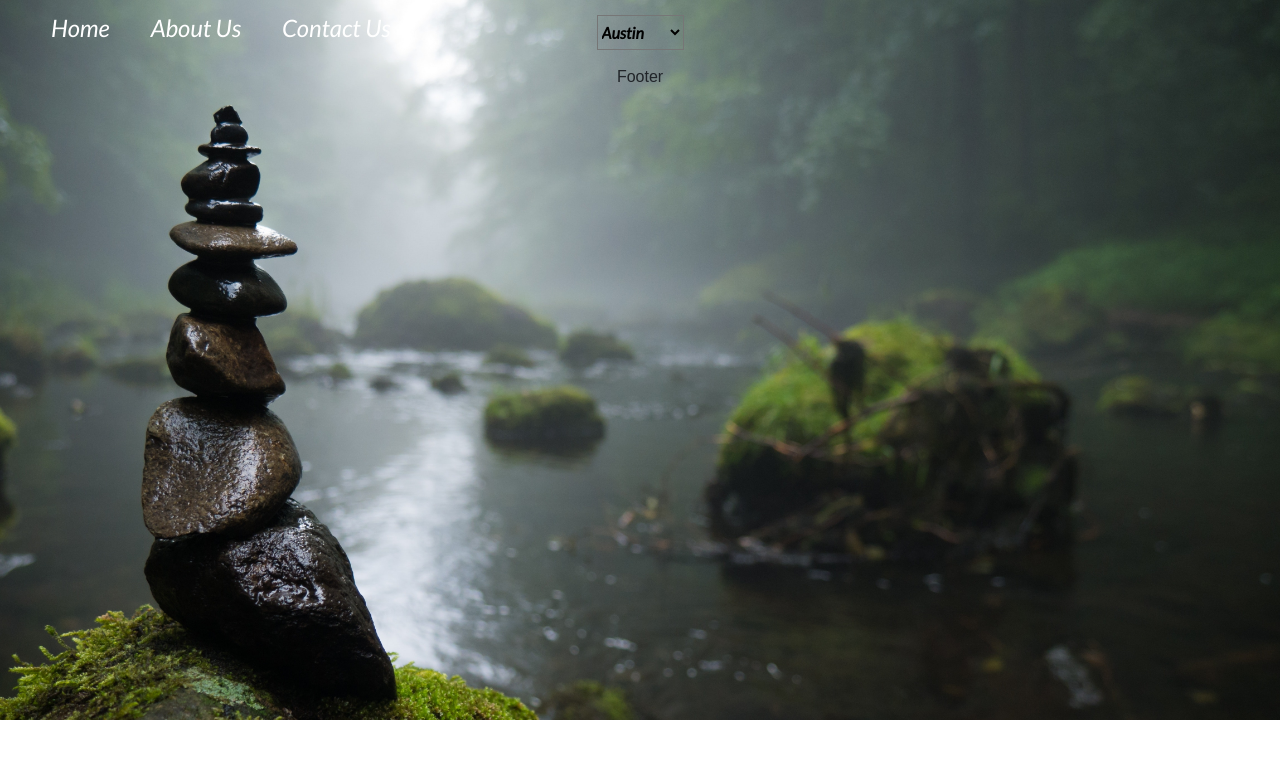
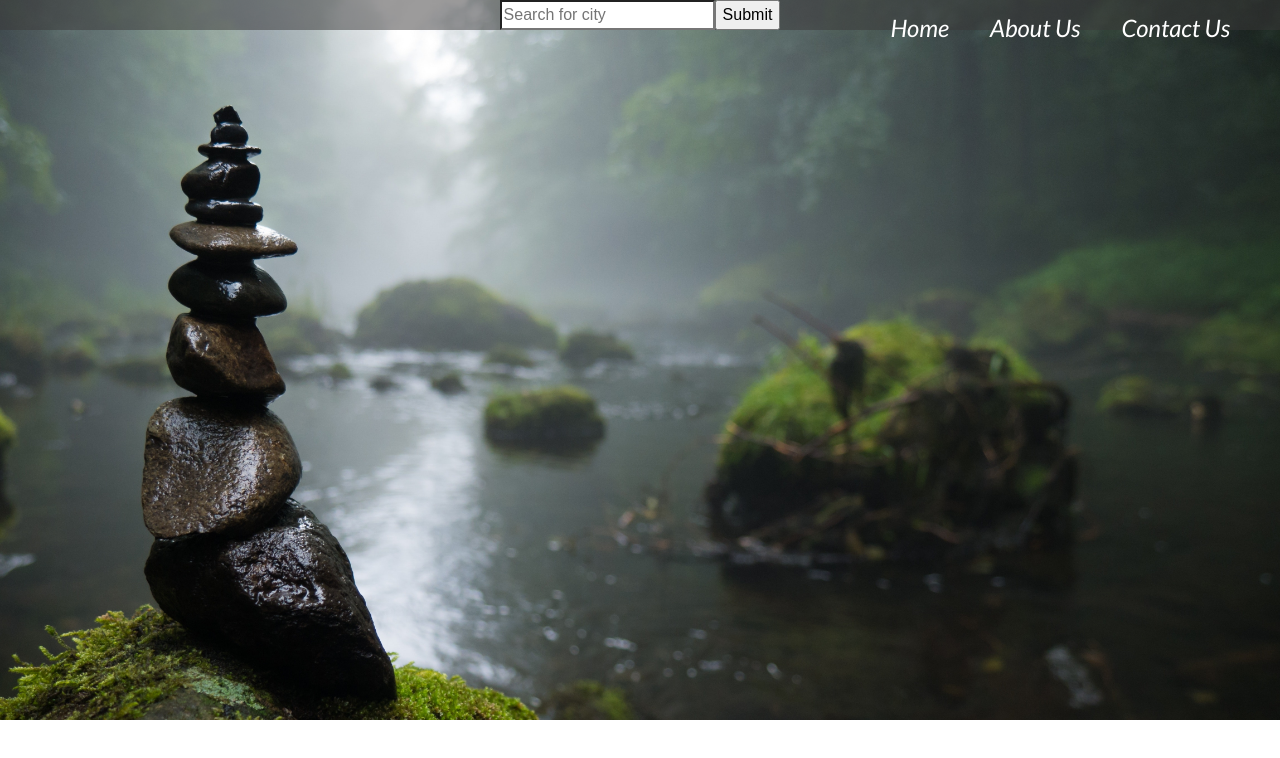
Before and after one commit to priyaamithun/weatherapp, a React (Create React App) app: page / in a window 1280 px wide. Shown: the top 758 px of the page. Built offline with nearby package versions, Linux system fonts and the light colour scheme.

Commit message:
new commit

```diff
--- a/src/Weather/WeatherBody/Weather.css
+++ /dev/null
@@ -1,18 +0,0 @@
-body{
-    background: url(./images/fog-foggy-forest-158607.jpg);
-    background-size: cover;
-    background-repeat: no-repeat;
-    background-position-y: top;
-}
-
-
-.search{
-margin:15px 20px;
-position: relative;
-height:35px;
-background-color: transparent;
-font-style: italic;
-font-family:'Lato', sans-serif;
-font-weight: bold;
-
-}
--- /dev/null
+++ b/src/Weather/WeatherBody/WeatherBody.css
@@ -0,0 +1,21 @@
+body{
+    background: url(./images/fog-foggy-forest-158607.jpg);
+    background-size: cover;
+    background-repeat: no-repeat;
+    background-position-y: top;
+}
+
+.Navbar{
+    background: rgba(59, 56, 56, 0.5);
+}
+.search{
+margin:0px 20px;
+position: relative;
+height:35px;
+background-color: transparent;
+font-style: italic;
+font-family:'Lato', sans-serif;
+font-weight: bold;
+color: wheat;
+
+}
--- a/src/Weather/WeatherBody/WeatherBody.tsx
+++ b/src/Weather/WeatherBody/WeatherBody.tsx
@@ -1,13 +1,13 @@
 import * as React from 'react';
 
-import { WeatherFooter, WeatherHeader } from '..';
+import { WeatherHeader } from '..';
 
 import WeatherBodyStore from './WeatherBodyStore';
 
 import WeatherCard from './WeatherCard/WeatherCard';
 
 import { observer } from 'mobx-react';
-import './Weather.css';
+import './WeatherBody.css';
 
 export interface Props {
 
@@ -21,32 +21,30 @@ export class WeatherBody extends React.Component<Props, {}> {
 
         let search = (
 <div>
-<select className="search" onChange={(e) => this.store.onWeatherselected(e)}>
+{/* <select className="search" onSubmit={(e) => this.store.onWeatherselected(e)}>
 <option value="austin, us">Austin</option>
 <option value="london, uk">London</option>
 <option value="singapore, sg">Singapore</option>
-</select>
+</select> */}
+
+<input type="search" placeholder="Search for city"/>
+<input type="submit" onSubmit={(e) => this.store.onWeatherselected(e)}/>
 </div>
 );
         return (
 
         <div>
+<div className="Navbar">
             <WeatherHeader />
 
             {search}
+            </div>
                 {
-
-                    this.store.cards.map(m => {
-
-                        return(<WeatherCard key={m.id} model={m} onClose={this.store.onClose} />);
-
-                    })
-
-                }
-
-            <WeatherFooter />
-
-        </div>
+this.store.cards.map(m => {
+return(<WeatherCard key={m.id} model={m} onClose={this.store.onClose} />);
+})
+}
+</div>
 
         );
 
--- a/src/Weather/WeatherBody/WeatherBodyStore.tsx
+++ b/src/Weather/WeatherBody/WeatherBodyStore.tsx
@@ -15,7 +15,7 @@ export class WeatherBodyStore extends BaseStore {
     }
 
     onWeatherselected(e: any) {
-        this.loadCards(e.target.value);
+        this.loadCards(e.target.elements.city.value);
     }
 
     loadCards = async(city: string) => {
--- a/src/Weather/WeatherBody/WeatherCard/WeatherCard.css
+++ b/src/Weather/WeatherBody/WeatherCard/WeatherCard.css
@@ -1,15 +1,16 @@
 
 .Cards{
-
+    margin-top:50px;
     display:inline-block;
 
 
 }
 .CardBody{
+    background-color: rgba(65, 60, 60, 0.5);
+
     padding-top:60px;
-    background-color: #5b5857;
     color:#c66c59;
-    box-shadow: 10px 10px 8px #807e7e;
+    box-shadow: 5px 5px 5px #807e7e;
     height:22rem;
 
 
@@ -25,12 +26,12 @@
 
 
 }
-.button{
+.btn{
     background-color: #a58781;
     color:white;
     left:280px;
     position: absolute;
 }
-.button:hover{
+.btn:hover{
     color:white;
 }
--- a/src/Weather/WeatherBody/WeatherCard/WeatherCard.tsx
+++ b/src/Weather/WeatherBody/WeatherCard/WeatherCard.tsx
@@ -11,14 +11,12 @@ export interface Props {
 
 @observer
 export class WeatherCard extends React.Component<Props, {}> {
-
   public render() {
     return (
       <div className="Cards">
         <Col>
           <Card style={{width: '22rem'}} >
           <button onClick={() => this.props.onClose(this.props.model.id)} className=" btn btn-sm button">X</button>
-
             <CardBody className="CardBody">
               <CardTitle>Weather Report</CardTitle>
               <CardText className="CardText">
--- a/src/Weather/WeatherHeader/WeatherHeader.css
+++ b/src/Weather/WeatherHeader/WeatherHeader.css
@@ -1,13 +1,14 @@
 .nav{
 clear: both;
 display: inline-block;
-left:10px;
+right:10px;
 position: absolute;
 font-family:'Lato', sans-serif;
 font-size:24px;
 font-weight:bolder;
 font-style: italic;
 padding-top:10px;
+
 }
 
 
```
Also changed, not shown: src/Weather/WeatherBody/images/background-blur-clean-531880.jpg (added), 1 other file (tests, documents, lock files or other folders).
